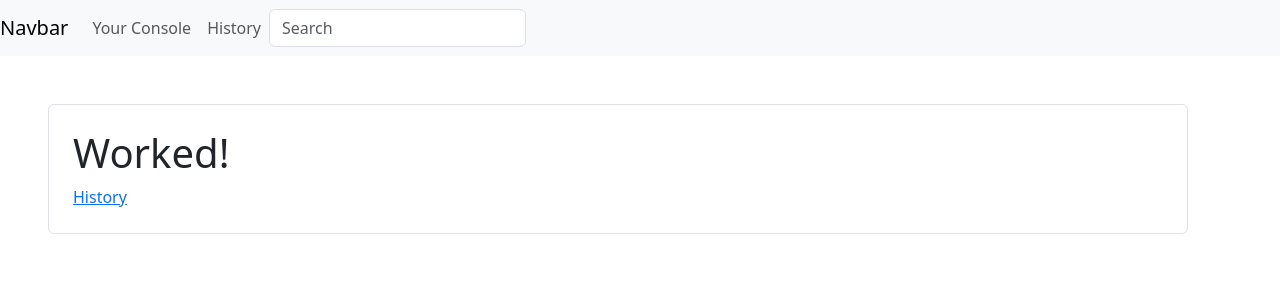
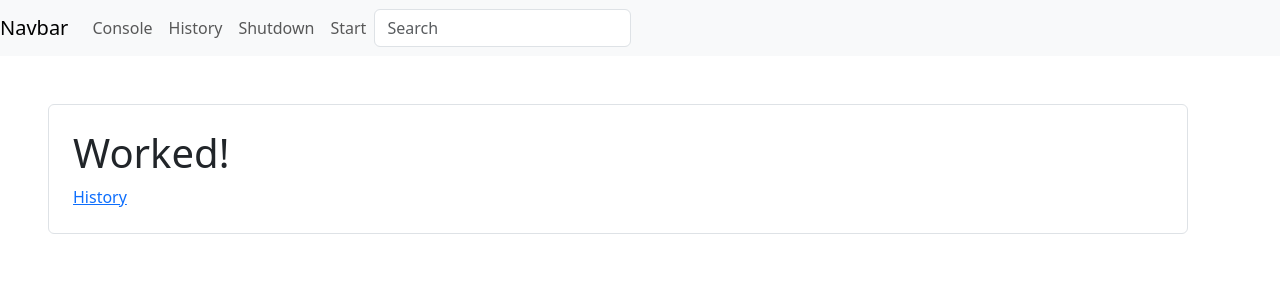
Before and after one commit to Radictionary/sniffer-squared, a Django app: page / in a window 1280 px wide. Shown: the top 300 px of the page. Run offline with Django 5.2, Linux system fonts and the light colour scheme; a user stored in the database is signed in.

Commit message:
shutdown file

```diff
--- a/app/sniffersquaredapp/sniffersquaredui/views.py
+++ b/app/sniffersquaredapp/sniffersquaredui/views.py
@@ -1,14 +1,28 @@
-from django.shortcuts import render
+from django.shortcuts import render, redirect
 from django.contrib.auth.decorators import login_required
 
+from .backend import shutdown, start
+
 # Create your views here.
+
+default_context = dict(
+    nav_items=[
+        {"url": "/", "title": "Console"},
+        {"url": "/history/", "title": "History"},
+        {"url": "/shutdown/", "title": "Shutdown"},
+        {"url": "/start/", "title": "Start"},
+    ],
+)
+
+def make_context(**kwargs):
+    return default_context | kwargs
 
 @login_required
 def index(request):
     return render(
         request,
         "index.html",
-        context=dict(title="Your Console")
+        context=make_context(title="Your Console")
     )
 
 @login_required
@@ -16,10 +30,22 @@ def history(request):
     return render(
         request,
         "history.html",
-        context=dict(title="Your History")
+        context=make_context(title="Your History")
     )
+
+@login_required
+def shutdown_view(request):
+    shutdown()
+    return redirect("/")
+
+@login_required
+def start_view(request):
+    start()
+    return redirect("/")
 
 routes = [
     ('', index),
-    ('history/', history)
+    ('history/', history),
+    ('shutdown/', shutdown_view),
+    ('start/', start_view),
 ]
--- a/app/sniffersquaredapp/templates/base.html
+++ b/app/sniffersquaredapp/templates/base.html
@@ -18,12 +18,11 @@
 
         <div class="collapse navbar-collapse" id="navbarSupportedContent">
             <ul class="navbar-nav ml-auto">
-            <li class="nav-item">
-                <a class="nav-link" href="/">Your Console</a>
-            </li>
-            <li class="nav-item">
-                <a class="nav-link" href="/history/">History</a>
-            </li>
+                {% for item in nav_items %}
+                    <li class="nav-item">
+                        <a class="nav-link" href="{{ item.url }}">{{ item.title }}</a>
+                    </li>
+                {% endfor %}
             </ul>
             <form class="form-inline my-2 my-lg-0">
             <input class="form-control mr-sm-2" type="search" placeholder="Search" aria-label="Search">
```
Also changed, not shown: app/sniffersquaredapp/sniffersquaredui/backend.py (+9 -0 lines).
